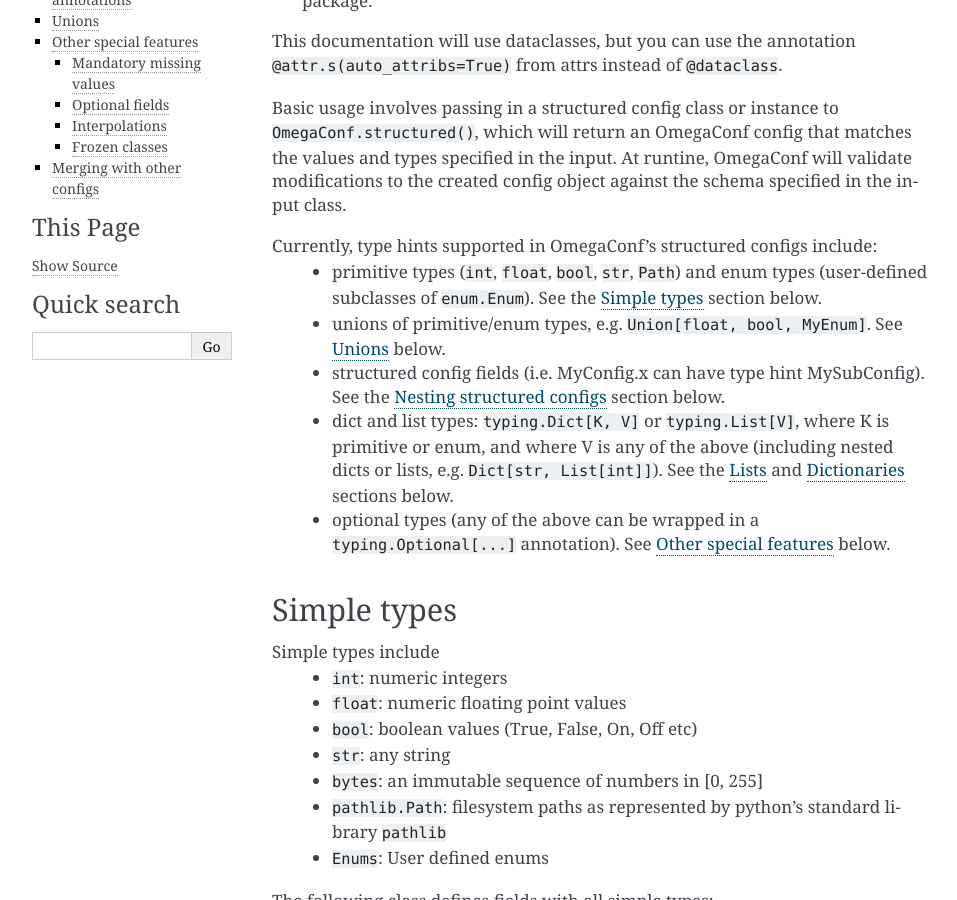
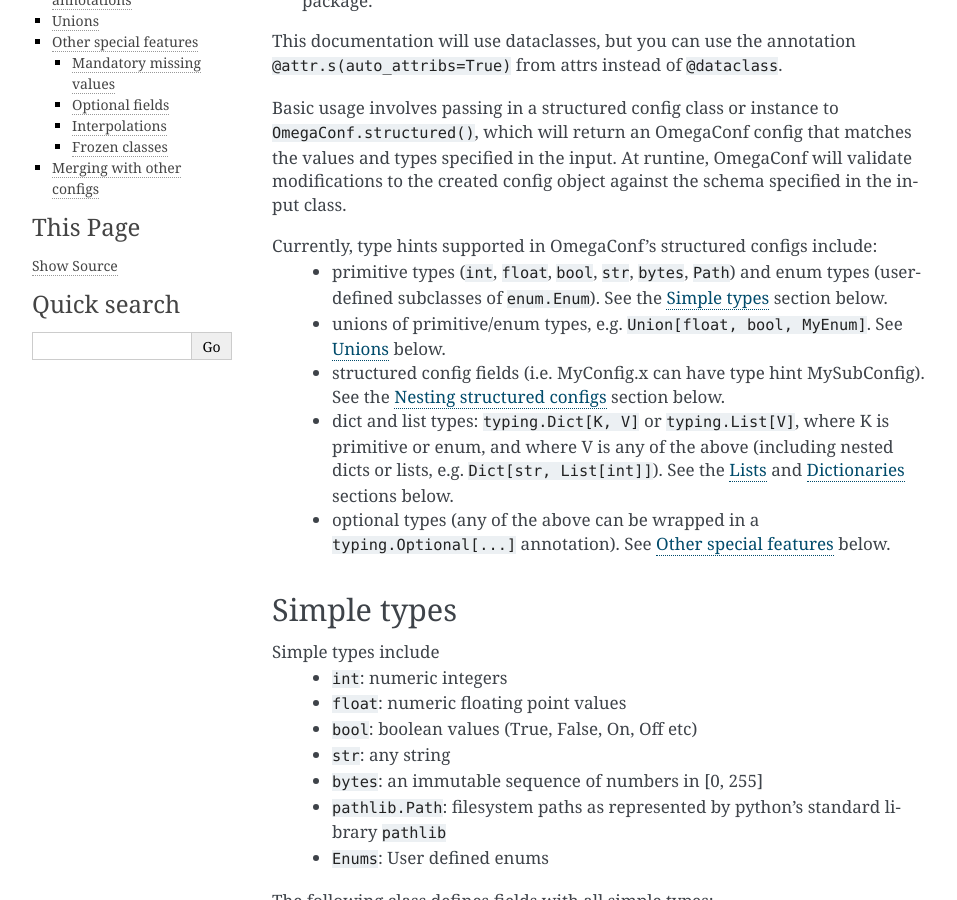
Before and after one commit to omry/omegaconf, a Sphinx documentation site: the page built from docs/source/structured_config.rst, in a window 1280 px wide and 900 px high, scrolled down 315 px. Shown: the whole window, without its empty margins (148-1105 px from the left). Built offline with Sphinx 7.4.7, drawn with Linux system fonts in a browser that asks for light colours.

Commit message:
Update structured config docs: mention `bytes` (#947)

```diff
--- a/docs/source/structured_config.rst
+++ b/docs/source/structured_config.rst
@@ -30,7 +30,7 @@
 
 
 Currently, type hints supported in OmegaConf’s structured configs include:
- - primitive types (``int``, ``float``, ``bool``, ``str``, ``Path``) and enum types
+ - primitive types (``int``, ``float``, ``bool``, ``str``, ``bytes``, ``Path``) and enum types
    (user-defined subclasses of ``enum.Enum``). See the :ref:`simple_types` section below.
  - unions of primitive/enum types, e.g. ``Union[float, bool, MyEnum]``.
    See :ref:`union_types` below.
```
